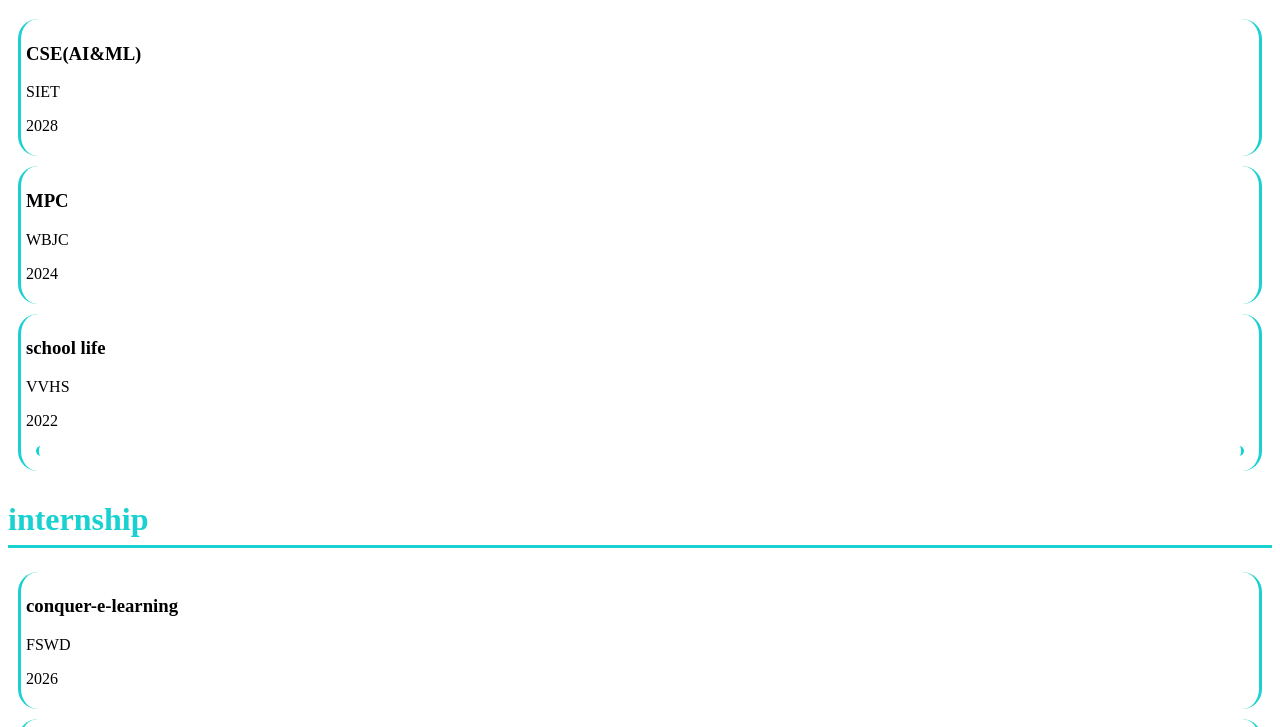
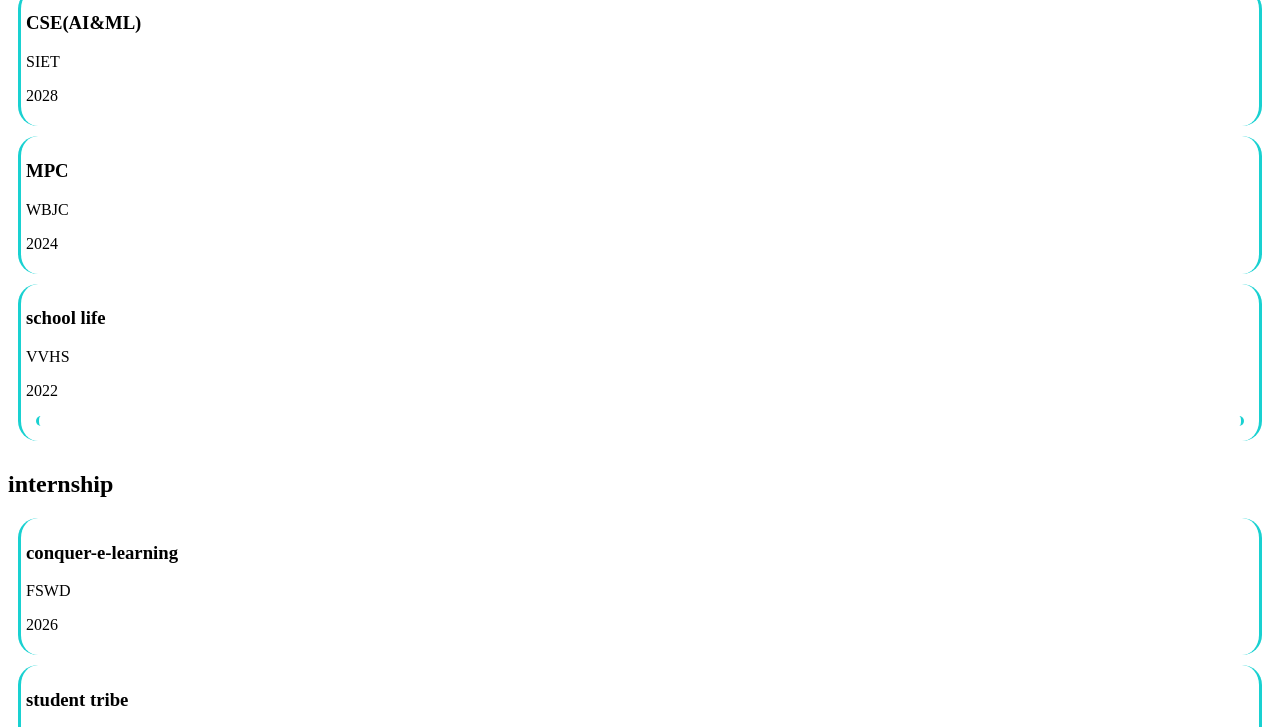
Before and after one commit to Ampathi-varshith/project-portfolio, a plain HTML site: page index.html in a window 1280 px wide. Shown: the part 254-981 px from the top of the page. Drawn offline with Linux system fonts and the light colour scheme.

Commit message:
Update style.css

```diff
--- a/style.css
+++ b/style.css
@@ -11,13 +11,14 @@ header{
   border-radius:30px;
 }
 
-.blocks h2{
+/* .blocks h2{
   color:#19D1D1;
   font-size:2rem;
   padding-bottom:0.4rem;
   margin-bottom:1.5rem;
   border-bottom: 3px solid #19D1D1;
-}
+} */
+
 nav{
 background-color: #24DDF2;
   border-radius:10px;
```
